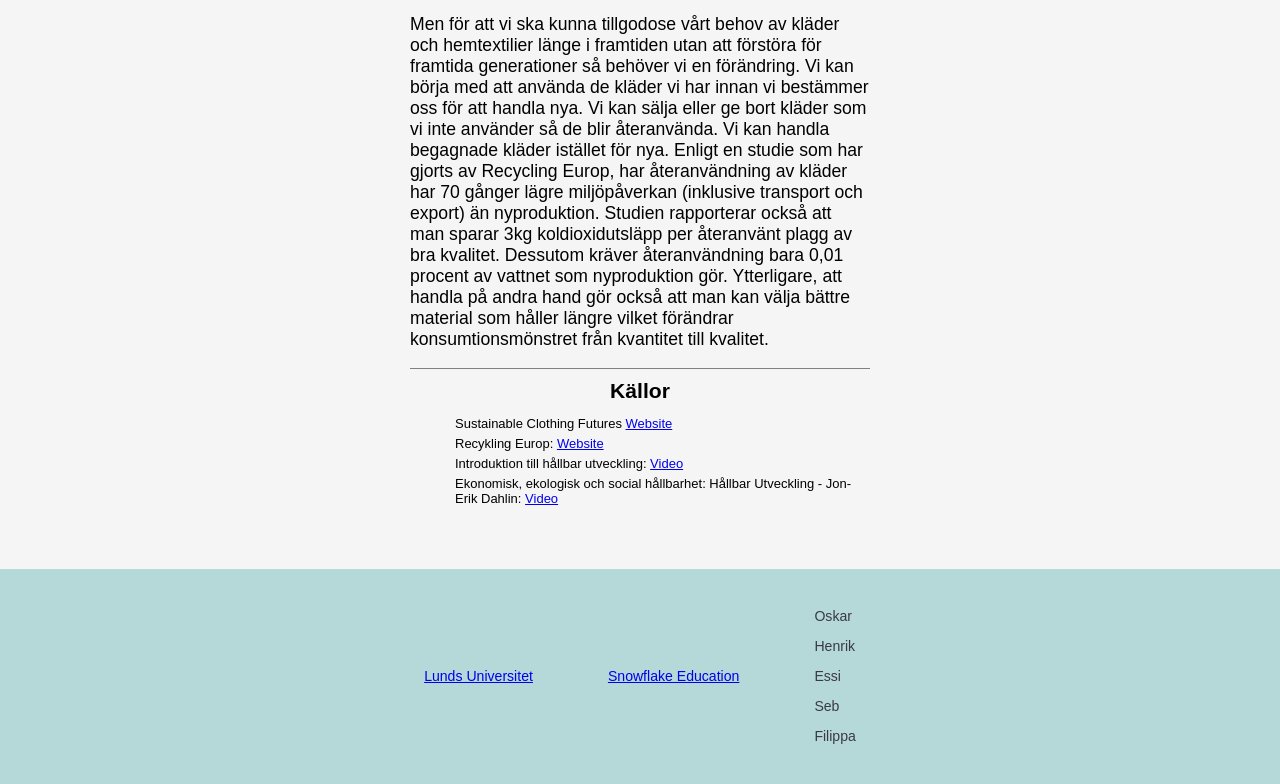
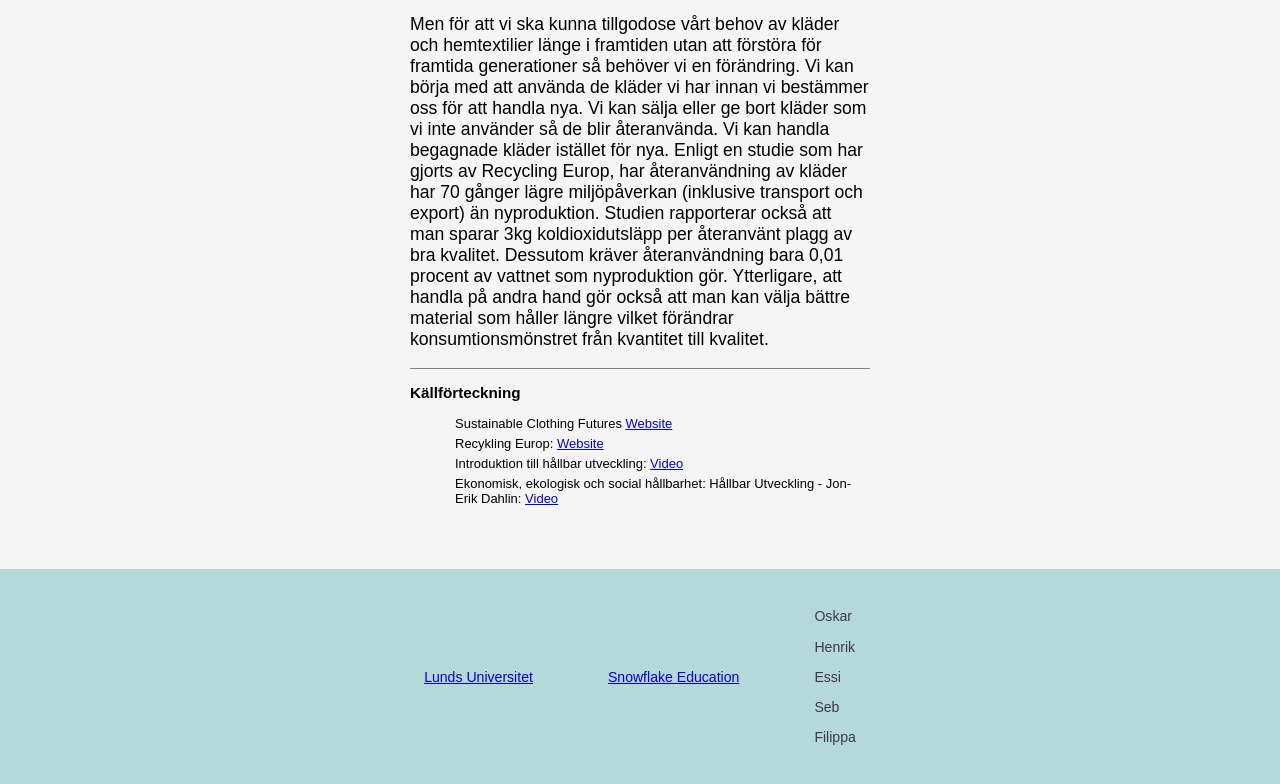
Before and after one commit to KennyBanna/Datateknik-2025-projekt, a plain HTML site: page page3.html in a window 1280 px wide. Shown: the part 1248-2032 px from the top of the page. Drawn offline with Linux system fonts and the light colour scheme.

Commit message:
samma stil på källförtecknings rubrik

```diff
--- a/page3.html
+++ b/page3.html
@@ -80,7 +80,7 @@
 
 
             <div id="references">
-                <h2>Källor</h2>
+                <h3>Källförteckning</h3>
                 <ul>
                     <li>
                         Sustainable Clothing Futures
```
Also changed, not shown: page1.html (+1 -1 lines).
